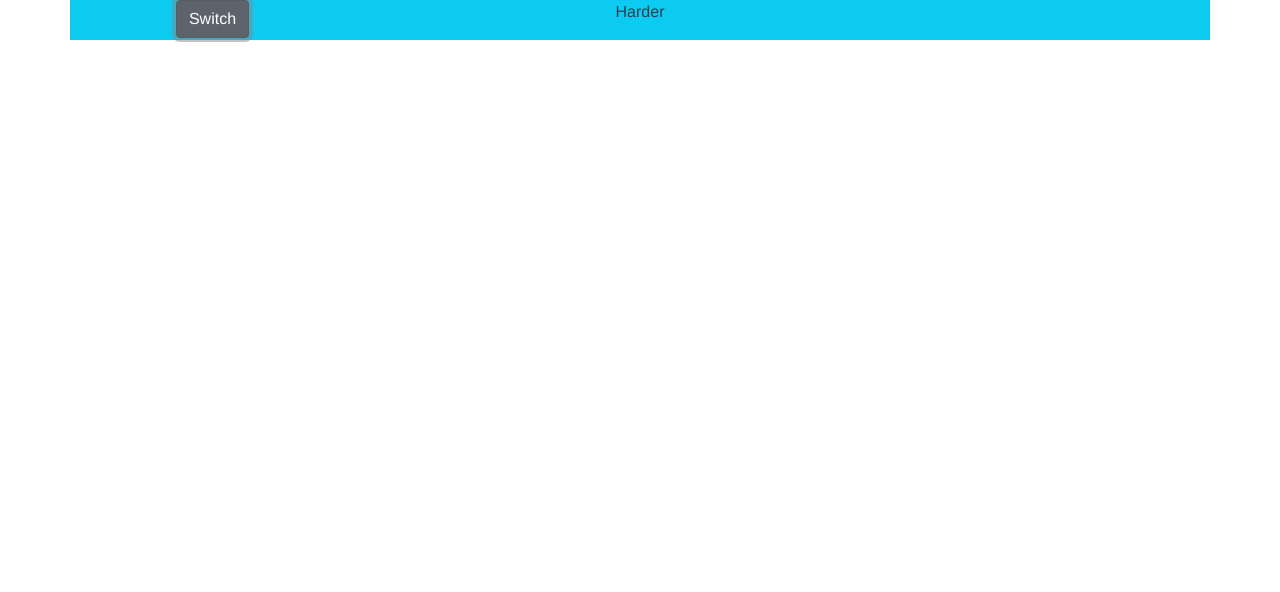
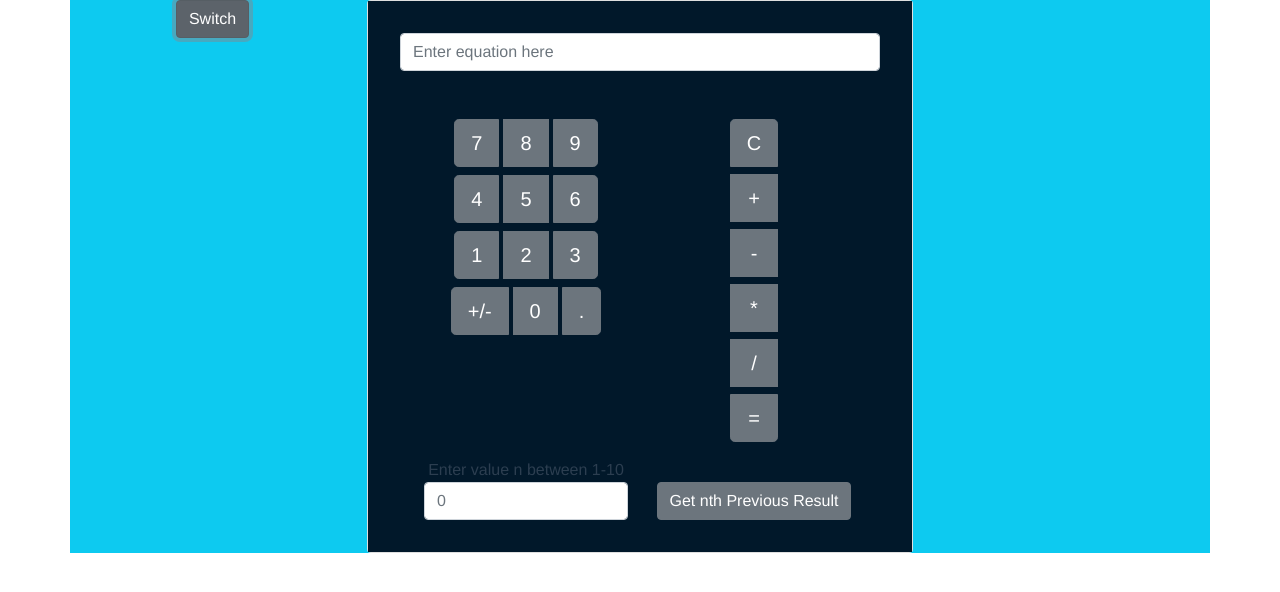
Before and after one commit to RawKitMan/Calculator-Vue, a Vue app in the folder calculator-vue/: page / in a window 1280 px wide. Both pictures are taken after a click on the button "Switch". Shown: the top 592 px of the page. Built offline with nearby package versions, Linux system fonts and the light colour scheme.

Commit message:
Started draft on HarderCalculator component. Need to write out toggling positive and negative values for operands and then run through it for debug

```diff
--- a/calculator-vue/src/components/Calculator.vue
+++ b/calculator-vue/src/components/Calculator.vue
@@ -4,7 +4,7 @@
       <BRow>
         <BCol cols="3"><BButton @click="toggleCalcs">Switch</BButton> </BCol>
         <BCol cols="6">
-          <SimpleCalculator v-if="isSimple" />
+          <SimpleCalculator v-if="isSimpleCalc" />
           <HarderCalculator v-else />
         </BCol>
         <BCol cols="3" />
@@ -33,7 +33,7 @@ import HarderCalculator from "@/components/HarderCalculator.vue";
 export default class Calculator extends Vue {
   private isSimpleCalculator: boolean = true;
 
-  private get isSimple() {
+  private get isSimpleCalc() {
     return this.isSimpleCalculator;
   }
 
--- a/calculator-vue/src/components/HarderCalculator.vue
+++ b/calculator-vue/src/components/HarderCalculator.vue
@@ -1,11 +1,308 @@
 <template>
-  <p>Harder</p>
+  <BCard :header="calcTitle">
+    <BCardBody>
+      <BAlert
+        :show="dismissCountDown"
+        @dismissed="dismissCountDown = 0"
+        @dismiss-count-down="countDownChanged"
+        variant="danger"
+        >{{ alertMsg }}</BAlert
+      >
+      <BFormInput
+        v-model="value"
+        placeholder="Enter equation here"
+        type="text"
+      />
+      <BContainer>
+        <BRow>
+          <BCol>
+            <div id="numbers">
+              <div>
+                <BButtonGroup class="mt-5" size="lg">
+                  <BButton
+                    class="btnSpace"
+                    @click="enterValue($event)"
+                    value="7"
+                    >7</BButton
+                  >
+                  <BButton
+                    class="btnSpace"
+                    @click="enterValue($event)"
+                    value="8"
+                    >8</BButton
+                  >
+                  <BButton @click="enterValue($event)" value="9">9</BButton>
+                </BButtonGroup>
+              </div>
+              <div>
+                <BButtonGroup class="mt-2" size="lg">
+                  <BButton
+                    class="btnSpace"
+                    @click="enterValue($event)"
+                    value="4"
+                    >4</BButton
+                  >
+                  <BButton
+                    class="btnSpace"
+                    @click="enterValue($event)"
+                    value="5"
+                    >5</BButton
+                  >
+                  <BButton @click="enterValue($event)" value="6">6</BButton>
+                </BButtonGroup>
+              </div>
+              <div>
+                <BButtonGroup class="mt-2" size="lg">
+                  <BButton
+                    class="btnSpace"
+                    @click="enterValue($event)"
+                    value="1"
+                    >1</BButton
+                  >
+                  <BButton
+                    class="btnSpace"
+                    @click="enterValue($event)"
+                    value="2"
+                    >2</BButton
+                  >
+                  <BButton @click="enterValue($event)" value="3">3</BButton>
+                </BButtonGroup>
+              </div>
+              <div>
+                <BButtonGroup class="mt-2" size="lg">
+                  <BButton
+                    class="btnSpace"
+                    @click="enterValue($event)"
+                    value="+/-"
+                    >+/-</BButton
+                  >
+                  <BButton
+                    class="btnSpace"
+                    @click="enterValue($event)"
+                    value="0"
+                    >0</BButton
+                  >
+                  <BButton @click="enterValue($event)" value=".">.</BButton>
+                </BButtonGroup>
+              </div>
+            </div>
+          </BCol>
+          <BCol>
+            <div id="operators">
+              <BButtonGroup size="lg" class="mt-5" vertical>
+                <BButton class="mb-2" @click="enterValue($event)" value="C"
+                  >C</BButton
+                >
+                <BButton class="mb-2" @click="enterValue($event)" value="+"
+                  >+</BButton
+                >
+                <BButton class="mb-2" @click="enterValue($event)" value="-"
+                  >-</BButton
+                >
+                <BButton class="mb-2" @click="enterValue($event)" value="*"
+                  >*</BButton
+                >
+                <BButton class="mb-2" @click="enterValue($event)" value="/"
+                  >/</BButton
+                >
+                <BButton @click="enterValue($event)" value="=">=</BButton>
+              </BButtonGroup>
+            </div>
+          </BCol>
+        </BRow>
+        <BRow class="mt-3">
+          <BCol>
+            <BRow>
+              <BCol>
+                <label for="prevValue">Enter value n between 1-10</label>
+                <BFormInput
+                  id="prevValue"
+                  v-model="prevValueIndex"
+                  type="text"
+                  :disabled="noResultsCalculated"
+                  placeholder="0"
+                />
+              </BCol>
+              <BCol class="mt-4">
+                <BButton
+                  @click="getPreviousResult(prevValueIndex)"
+                  :disabled="noResultsCalculated"
+                  >Get nth Previous Result</BButton
+                >
+              </BCol>
+            </BRow>
+          </BCol>
+        </BRow>
+      </BContainer>
+    </BCardBody>
+  </BCard>
 </template>
 
 <script lang="ts">
 import Vue from "vue";
 import Component from "vue-class-component";
 
-@Component
-export default class HarderCalculator extends Vue {}
+import {
+  BCard,
+  BButtonGroup,
+  BFormInput,
+  BContainer,
+  BAlert,
+} from "bootstrap-vue";
+
+@Component<HarderCalculator>({
+  components: {
+    BCard,
+    BButtonGroup,
+    BFormInput,
+    BContainer,
+    BAlert,
+  },
+})
+export default class HarderCalculator extends Vue {
+  private value = "";
+  private operators: string[] = [];
+  private reset: boolean = true;
+  private operatorRegex: RegExp = /[-+*/]/;
+  private output: any[] = [];
+  private prevResults: string[] = [];
+
+  private alertMsg: string = "";
+  private dismissCountDown: number = 0;
+  private dismissTime = 3;
+
+  private precedence: object = {
+    "*": 2,
+    "/": 2,
+    "+": 1,
+    "-": 1,
+  };
+
+  private enterValue(e: any) {
+    if (this.reset) {
+      this.reset = false;
+      this.value = "";
+    }
+
+    const input = e.target.value;
+
+    if (input === "=") {
+      this.calculate();
+    } else {
+      this.value += input.match(this.operatorRegex) ? ` ${input} ` : input;
+    }
+
+    switch (input) {
+      case "C":
+        this.value = "";
+        this.output = [];
+        this.operators = [];
+        this.reset = true;
+        break;
+      case "=":
+        this.calculate();
+        break;
+      case "+/-":
+        this.togglePosNegOperand();
+        break;
+      default:
+        this.value += input;
+        break;
+    }
+  }
+
+  private togglePosNegOperand() {
+    console.log("togglePostNegOperand");
+  }
+
+  private calculate() {
+    // Take operator and number arrays and perform order of operations.
+    // parse equation one by one
+    this.value.split(" ").forEach((x: any) => {
+      if (x.match(this.operatorRegex)) {
+        if (this.operators.length) {
+          if (this.operators[0] === "*" || this.operators[0] === "/") {
+            const left = this.output.pop();
+            const right = this.output.pop();
+
+            switch (this.operators[0]) {
+              case "*":
+                this.output.push(left * right);
+                break;
+              case "/":
+                if (right !== 0) {
+                  this.output.push(left / right);
+                } else {
+                  this.showError("ERROR: Cannot divide by 0");
+                  this.resetCalculator();
+                  return false;
+                }
+                break;
+            }
+          }
+          this.operators.pop();
+        }
+        this.operators.push(x);
+      } else {
+        if (isNaN(x)) {
+          this.showError("ERROR: Not a valid number");
+          this.resetCalculator();
+          return false;
+        }
+        this.output.push(parseFloat(x));
+      }
+    });
+
+    while (this.operators.length) {
+      const left = this.output.pop();
+      const right = this.output.pop();
+
+      switch (this.operators[0]) {
+        case "*":
+          this.output.push(left * right);
+          break;
+        case "/":
+          if (right !== 0) {
+            this.output.push(left / right);
+          } else {
+            this.showError("ERROR: Cannot divide by 0");
+            this.resetCalculator();
+            return false;
+          }
+          break;
+        case "+":
+          this.output.push(left + right);
+          break;
+        case "-":
+          this.output.push(left - right);
+          break;
+      }
+      this.operators.pop();
+    }
+
+    if (this.operators.length) {
+      this.showError("ERROR: Equation must start and end with a number");
+      this.resetCalculator();
+      return false;
+    }
+
+    this.value = this.output[0].toString();
+    this.prevResults.push(this.value);
+    this.reset = true;
+    this.operators = [];
+    this.output = [];
+  }
+
+  private showError(msg: string) {
+    this.dismissCountDown = this.dismissTime;
+    this.alertMsg = msg;
+  }
+
+  private resetCalculator() {
+    this.value = "";
+    this.output = [];
+    this.operators = [];
+    this.reset = true;
+  }
+}
 </script>
--- a/calculator-vue/src/components/SimpleCalculator.vue
+++ b/calculator-vue/src/components/SimpleCalculator.vue
@@ -190,13 +190,9 @@ export default class SimpleCalculator extends Vue {
   }
 
   private handleInput(input: string) {
-    console.log("handleInput", input);
     switch (input) {
       case "C":
-        this.left = 0;
-        this.value = "0";
-        this.operator = "";
-        this.reset = true;
+        this.resetCalculator();
         break;
       case "=":
         this.calculate();
```
